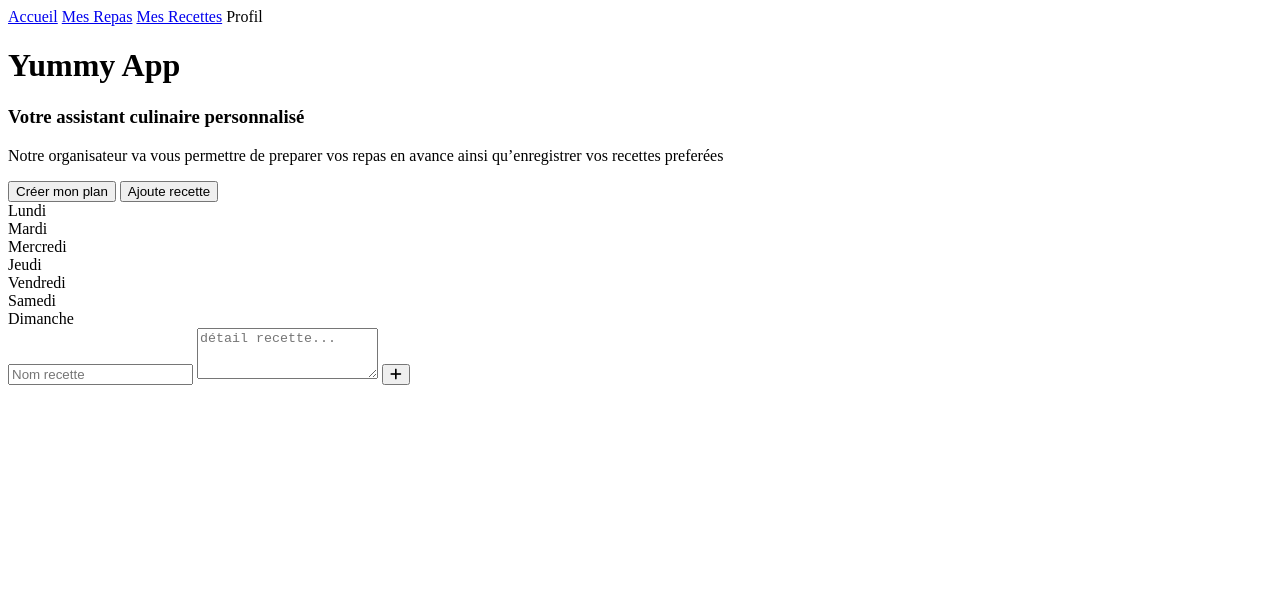
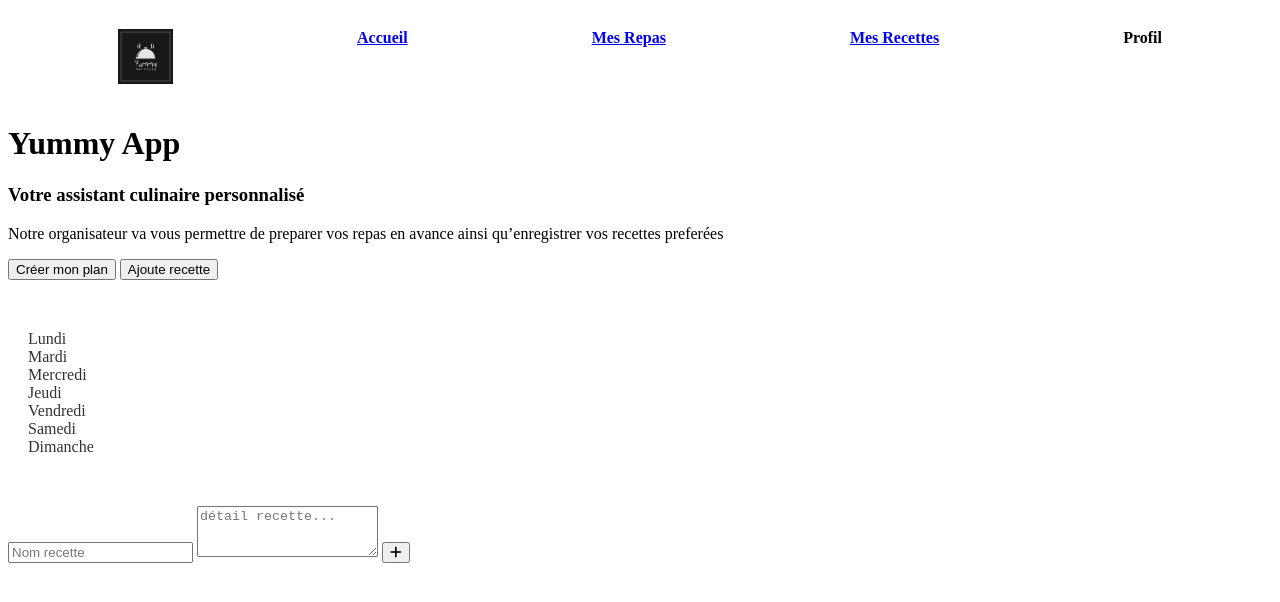
Before and after one commit to KaoutharDraif/YummyApp, a plain HTML site: page index.html in a window 1280 px wide. Drawn offline with Linux system fonts and the light colour scheme; a script that the page names is missing.

Commit message:
Add changes

```diff
--- a/index.html
+++ b/index.html
@@ -4,7 +4,7 @@
     <meta charset="UTF-8">
     <meta name="viewport" content="width=device-width, initial-scale=1.0">
     <link rel="stylesheet" href="https://cdnjs.cloudflare.com/ajax/libs/font-awesome/6.6.0/css/all.min.css">
-    <link rel="stylesheet" href="Yummyapp.css">
+    <link rel="stylesheet" href="style.css">
     <title>Yummy Application</title>
 
 </head>
@@ -12,6 +12,7 @@
     <!-- page d'acceuil -->
 <div class="Accueil">
     <nav class="navMenu">
+        <img src="YummyApp logo.jpeg" alt="YummyLogo" style="width: 55px;height: 55px;">
         <a class="nav" href="#section_home">Accueil</a>
         <a class="nav" href="#section_Repas">Mes Repas</a>
         <a class="nav" href="#section_Recettes">Mes Recettes</a>
--- a/style.css
+++ b/style.css
@@ -6,9 +6,10 @@ opacity: 0.8;
 }
 
 .navMenu {
-    font-size: 16px;
-    padding-right: 10px;
-    padding-left: 10px;
     display: flex;
-    justify-content: center;
+    justify-content: space-around;
+    padding: 20px 18px;
+    font: 16px Arial sans-serif;
+    font-weight: bold;
+    margin-top: 9px;
 }
```
Also changed, not shown: YummyApp logo.jpeg (added).
